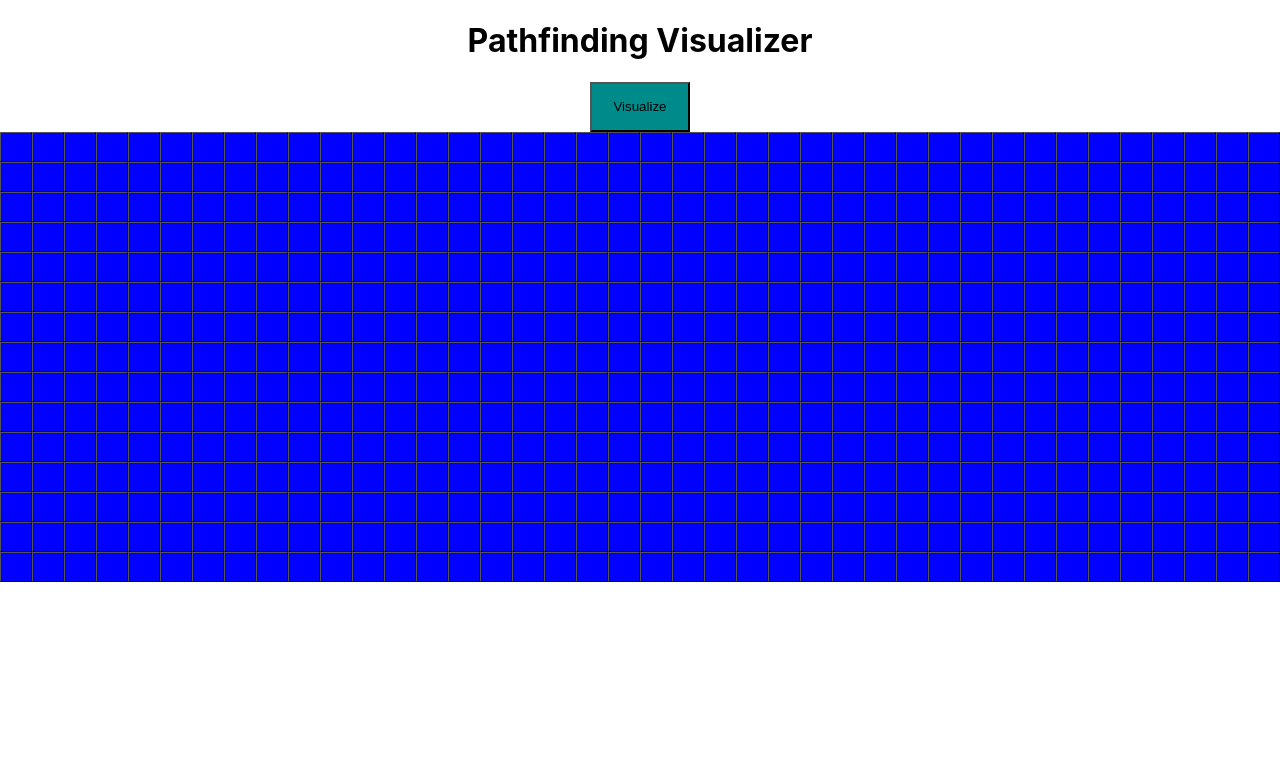
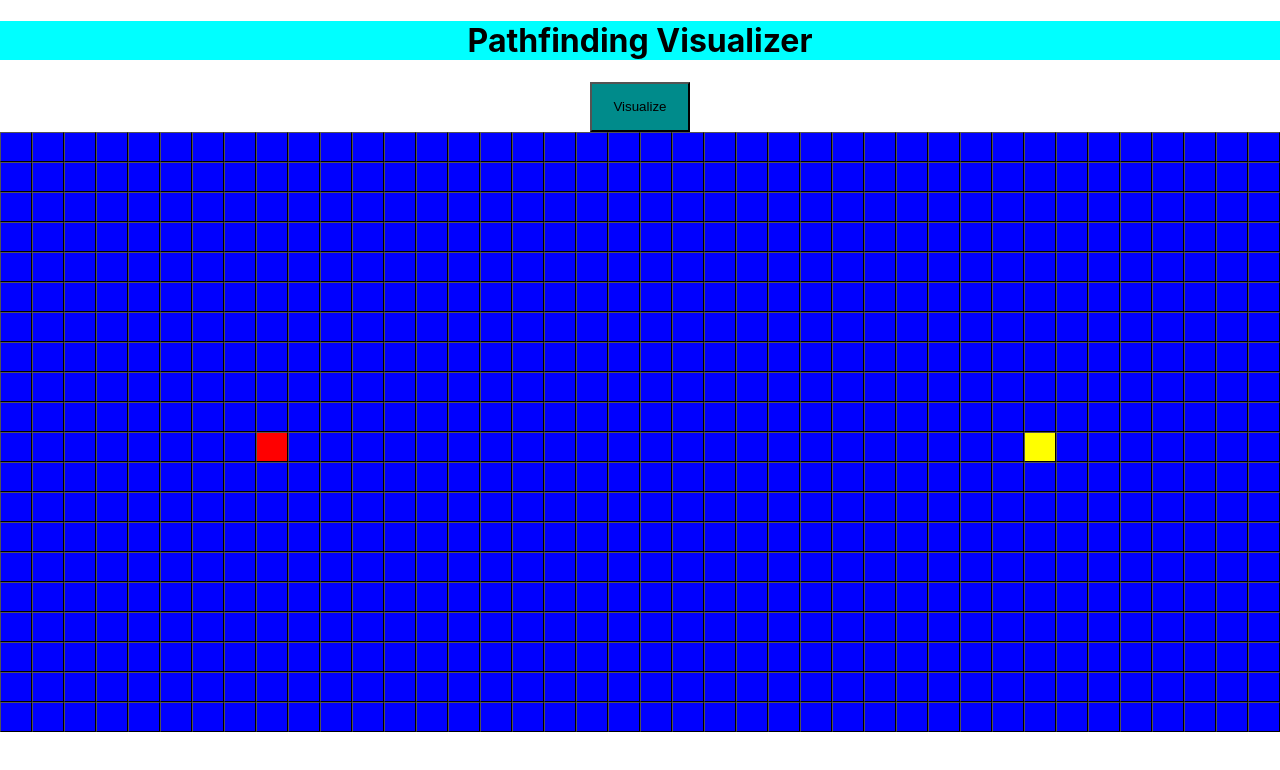
Before and after one commit to BLACKADDER-VIII/Pathfinding_Visualizer, a React (Create React App) app: page / in a window 1280 px wide. Shown: the top 770 px of the page. Built offline with nearby package versions, Linux system fonts and the light colour scheme.

Commit message:
Grid to node access

```diff
--- a/src/App.js
+++ b/src/App.js
@@ -2,13 +2,16 @@ import './App.css';
 import Grid from './grid.jsx'
 import Node1 from './node'
 function App() {
+    const v_click = ()=>{
+
+    }
   return (
       <>
           <div>
-              <h1 style={{textAlign: "center"}}>Pathfinding Visualizer</h1>
+              <h1 style={{textAlign: "center", backgroundColor: "cyan"}}>Pathfinding Visualizer</h1>
           </div>
           <div className="visualize">
-              <button style={{backgroundColor: "darkcyan",height: 50, width: 100}}>Visualize</button>
+              <button style={{backgroundColor: "darkcyan",height: 50, width: 100}} onClickCapture={()=>alert("Clicked")}>Visualize</button>
           </div>
       <div className={"container"}>
         <Grid />
--- a/src/grid.jsx
+++ b/src/grid.jsx
@@ -1,18 +1,26 @@
-import React from "react";
+import React, {Component} from "react";
+import node_info from './node_info'
 
 import Node1 from './node'
-function Grid(){
-    var grid = new Array(10);
-    for(let i = 0;i<15;i++){
-        grid[i] = new Array(10);
-        for(let j = 0;j<40;j++){
-            grid[i][j] = [i+1,j+1];
+class Grid extends Component{
+    constructor() {
+        super();
+        this.grid = new Array(10);
+        for (let i = 0; i < 20; i++) {
+            this.grid[i] = new Array(10);
+            for (let j = 0; j < 40; j++) {
+                this.grid[i][j]= new node_info(false,false,false,false);
+            }
         }
     }
-    return (
-        <div className="Grid">
-            {grid.map(e=>e.map(f=><Node1 pos={f}/>))}
-        </div>
-    );
+    render() {
+        return (
+            <div className="Grid">
+                {this.grid.map(e => e.map(f=><Node1 info={f} />))}
+                {this.grid[10][8].start = true}
+                {this.grid[10][32].target = true}
+            </div>
+        );
+    }
 }
 export default Grid;
--- a/src/node.jsx
+++ b/src/node.jsx
@@ -2,8 +2,8 @@ import React, {Component, useState} from "react";
 
 class Node1 extends Component{
     constructor(props){
-        super();
-        this.state = {block: false, start: false, target: false, visited: false, dist: -1};
+        super(props);
+        this.state = {block: props.info.block, start: props.info.start, target: props.info.target, visited: props.info.visited, dist: -1};
     }
     bg_set(){
         if(this.state.start)
--- /dev/null
+++ b/src/node_info.jsx
@@ -0,0 +1,11 @@
+import React from "react";
+import Node1 from './node';
+
+export default class node_info {
+    constructor(start,target,block,visited){
+        this.start = start;
+        this.target = target;
+        this.block = block;
+        this.visited = visited;
+    }
+}
```
